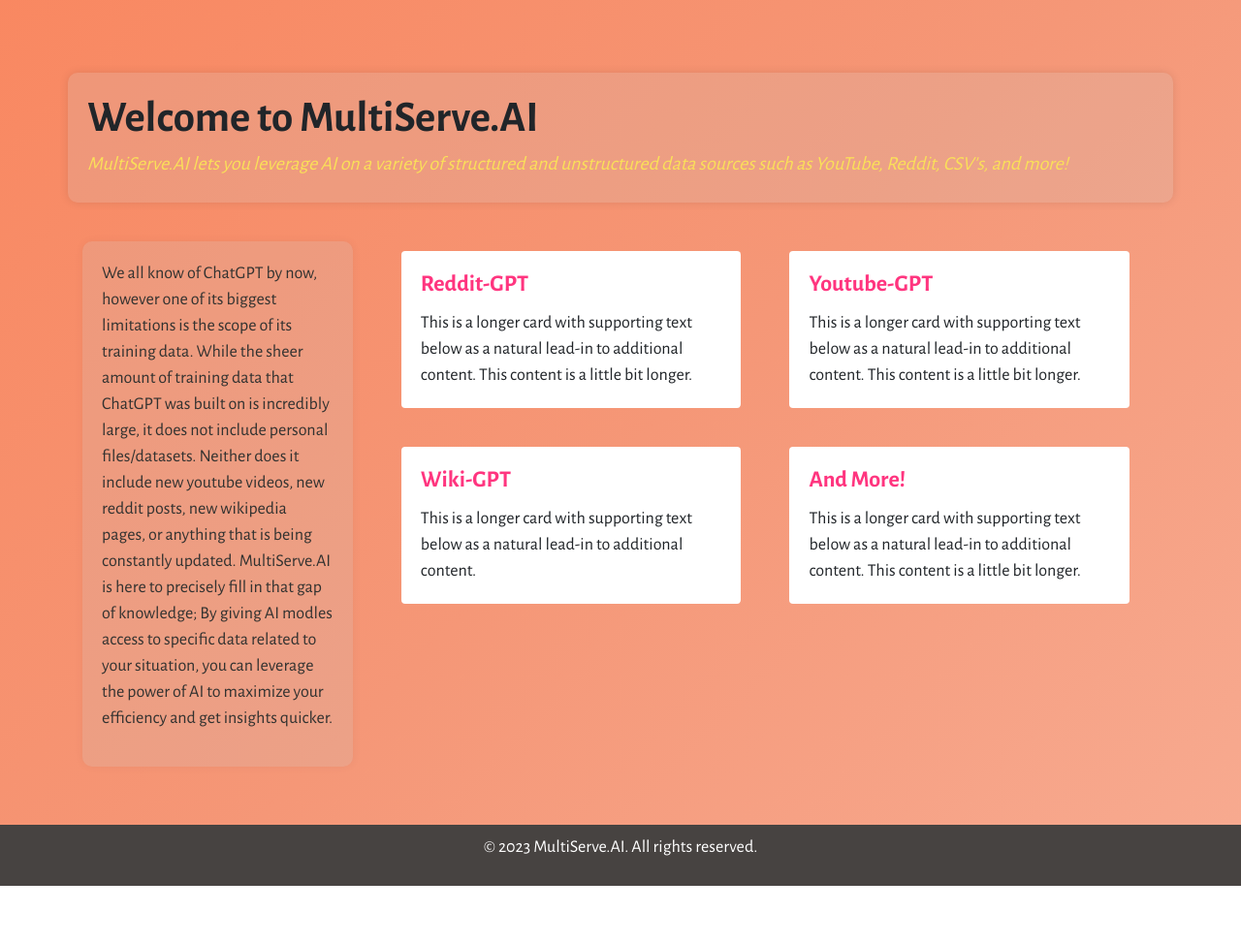
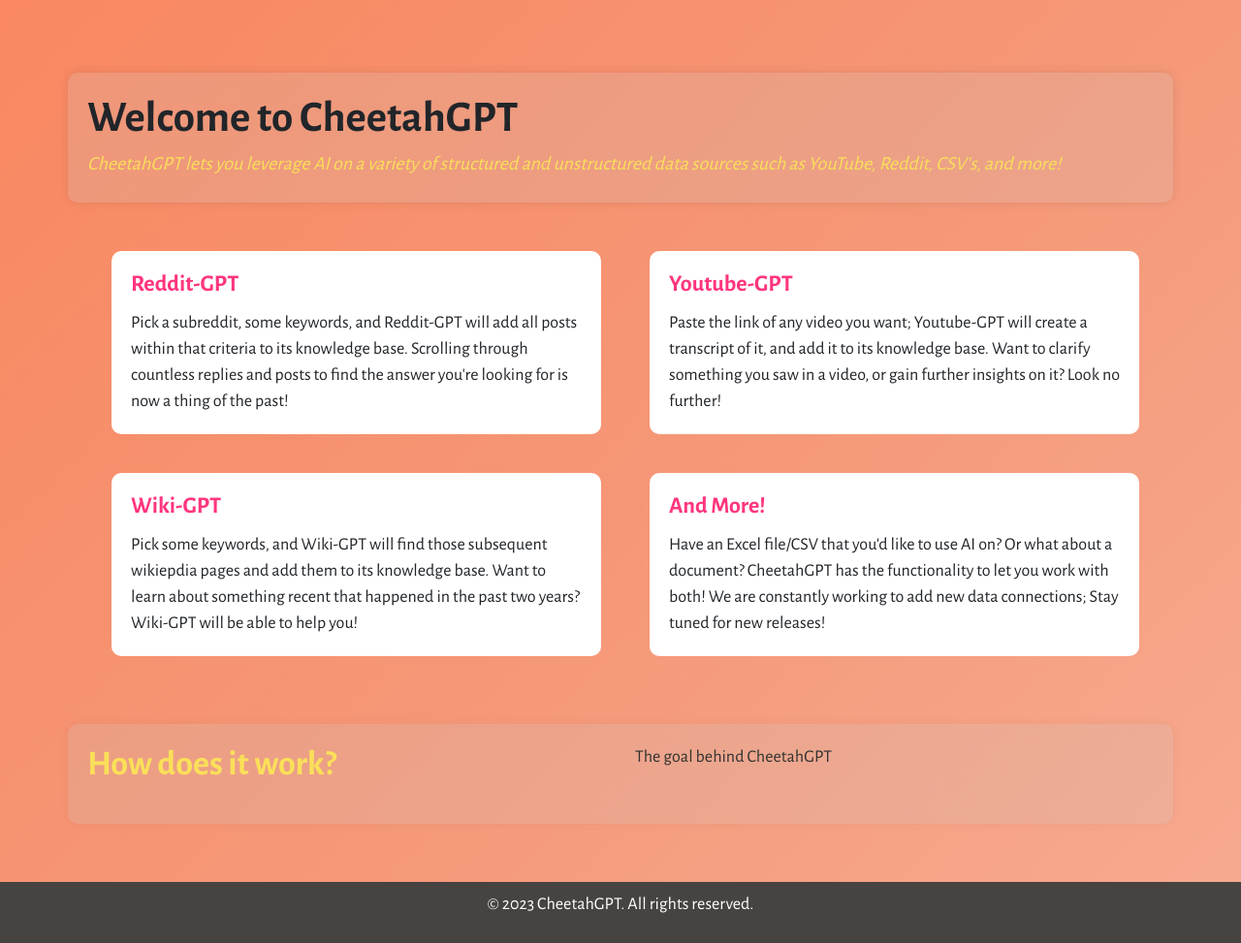
Before and after one commit to AbhroChowdhury/CheetahGPT, a Flask app: page / in a window 1280 px wide. Shown: the part 106-1079 px from the top of the page at 97% size. Before the commit the page ends 1020 px from the top, so only its background shows below. Run offline with Flask 3, Linux system fonts and the light colour scheme; some libraries are stand-ins or nearby versions.

Commit message:
major front end changes + name change to CheetahGPT

```diff
--- a/static/css/styles.css
+++ b/static/css/styles.css
@@ -124,19 +124,10 @@ p, a, li, span {
 
 .main-container {
     display: flex;
-
+    margin-bottom: 20px;
 }
 
 
-.info-container {
-    color: #323230;
-    max-width: 980px; /* Set max-width to limit container width */
-    background-color: rgba(200, 200, 200, 0.2);
-    padding: 20px;
-    border-radius: 10px;
-    box-shadow: 0 0 10px rgba(0, 0, 0, 0.05);
-    margin-right: 20px; /* Add right margin for separation */
-}
 
 .card-group {
     display: flex;
@@ -144,12 +135,12 @@ p, a, li, span {
     justify-content: flex-start;
     align-items: flex-start;
     margin-left: 20px;
-    margin-right: 20px; /* Add right margin for separation */
-    flex-wrap: wrap; /* Allow cards to wrap if needed */
+    margin-right: 10px;
+    flex-wrap: wrap;
 }
 
 .col {
-    flex: 0 0 calc(50% - 20px); /* Adjust column width and spacing */
+    flex: 0 0 calc(50% - 20px);
     margin: 10px;
 }
 
@@ -157,11 +148,13 @@ p, a, li, span {
 .card {
     margin-bottom: 20px;
     border: none;
+    border-radius: 10px;
+    transition: transform 0.3s, box-shadow 0.3s;
 }
 
-.card-img-top {
-    max-height: 200px;
-    object-fit: cover;
+.card:hover {
+    transform: scale(1.05);
+    box-shadow: 0 4px 8px rgba(0, 0, 0, 0.1);
 }
 
 
@@ -172,3 +165,24 @@ p, a, li, span {
     padding: 10px 0;
     text-align: center;
 }
+
+.how-container {
+    margin-top: 40px;
+    padding: 20px;
+    background-color: rgba(200, 200, 200, 0.2);
+    border-radius: 10px;
+    box-shadow: 0 0 10px rgba(0, 0, 0, 0.05);
+}
+
+.how-container h1 {
+    font-size: 36px;
+    font-weight: 600;
+    color: #FAE059;
+    margin-bottom: 20px;
+}
+
+.how-container p {
+    font-size: 18px;
+    line-height: 1.6;
+    color: #323230;
+}
--- a/templates/index.html
+++ b/templates/index.html
@@ -1,7 +1,7 @@
 <!DOCTYPE html>
 <html>
     <head>
-        <title>MultiServe.AI</title>
+        <title>CheetahGPT</title>
         <link rel="stylesheet" href="https://stackpath.bootstrapcdn.com/bootstrap/4.5.2/css/bootstrap.min.css">
         <link rel="stylesheet" href="{{ url_for('static', filename='css/styles.css') }}">
         <link href="https://fonts.googleapis.com/css2?family=Alegreya+Sans:wght@400;700&display=swap" rel="stylesheet">
@@ -15,7 +15,7 @@
     </div>
     <nav class="navbar navbar-expand-lg navbar-light bg-light">
         <a class="navbar-brand" href="#">
-            <img src="{{ url_for('static', filename='images/MultiServeAI-logos_white.png') }}" alt="MultiServe.AI" class="img-fluid">
+            <img src="{{ url_for('static', filename='images/MultiServeAI-logos_white.png') }}" alt="CheetahGPT" class="img-fluid">
         </a>
         <button class="navbar-toggler" type="button" data-toggle="collapse" data-target="#navbarNav" aria-controls="navbarNav" aria-expanded="false" aria-label="Toggle navigation">
             <span class="navbar-toggler-icon"></span>
@@ -45,27 +45,21 @@
     </nav>
 
     <div class="container custom-container">
-        <h1>Welcome to MultiServe.AI</h1>
-        <h5>MultiServe.AI lets you leverage AI on a variety of structured and unstructured data sources such as YouTube, Reddit, CSV's, and more!</h5>
+        <h1>Welcome to CheetahGPT</h1>
+        <h5>CheetahGPT lets you leverage AI on a variety of structured and unstructured data sources such as YouTube, Reddit, CSV's, and more!</h5>
     </div>
 
 
     <div class="container main-container">
-        <div class="container info-container">
-            <p>We all know of ChatGPT by now, however one of its biggest limitations is the scope of its training data. While the sheer amount of training data that ChatGPT was built on
-                is incredibly large, it does not include personal files/datasets. Neither does it include new youtube videos, new reddit posts, new wikipedia pages, or anything that is being constantly updated.
-                MultiServe.AI is here to precisely fill in that gap of knowledge; By giving AI modles access to specific data related to your situation, you can leverage the power of AI to maximize your efficiency
-                and get insights quicker.
-            </p>
-        </div>
-
         <div class="card-group">
             <div class="row row-cols-1 row-cols-md-2 g-4">
                 <div class="col">
                     <div class="card">
                         <div class="card-body">
                             <h4 class="card-title">Reddit-GPT</h4>
-                            <p class="card-text">This is a longer card with supporting text below as a natural lead-in to additional content. This content is a little bit longer.</p>
+                            <p class="card-text">Pick a subreddit, some keywords, and Reddit-GPT will add all posts within that criteria to its knowledge base. Scrolling through countless replies and posts
+                                to find the answer you're looking for is now a thing of the past!
+                            </p>
                         </div>
                     </div>
                 </div>
@@ -73,7 +67,9 @@
                     <div class="card">
                         <div class="card-body">
                             <h4 class="card-title">Youtube-GPT</h4>
-                            <p class="card-text">This is a longer card with supporting text below as a natural lead-in to additional content. This content is a little bit longer.</p>
+                            <p class="card-text">Paste the link of any video you want; Youtube-GPT will create a transcript of it, and add it to its knowledge base. Want to clarify something you saw
+                                in a video, or gain further insights on it? Look no further!
+                            </p>
                         </div>
                     </div>
                 </div>
@@ -81,7 +77,9 @@
                     <div class="card">
                         <div class="card-body">
                             <h4 class="card-title">Wiki-GPT</h4>
-                            <p class="card-text">This is a longer card with supporting text below as a natural lead-in to additional content.</p>
+                            <p class="card-text">Pick some keywords, and Wiki-GPT will find those subsequent wikiepdia pages and add them to its knowledge base. Want to learn about something recent that
+                                happened in the past two years? Wiki-GPT will be able to help you!
+                            </p>
                         </div>
                     </div>
                 </div>
@@ -89,20 +87,33 @@
                     <div class="card">
                         <div class="card-body">
                             <h4 class="card-title">And More!</h4>
-                            <p class="card-text">This is a longer card with supporting text below as a natural lead-in to additional content. This content is a little bit longer.</p>
+                            <p class="card-text">Have an Excel file/CSV that you'd like to use AI on? Or what about a document? CheetahGPT has the functionality to let you work with both! We are constantly
+                                working to add new data connections; Stay tuned for new releases!
+                            </p>
                         </div>
                     </div>
                 </div>
             </div>
         </div>
+    </div>
 
+    <div class="container how-container">
+        <div class="row">
+            <div class="col-md-6">
+                <h1>How does it work?</h1>
+            </div>
+            <div class="col-md-6">
+                <p>The goal behind CheetahGPT</p>
+            </div>
+        </div>
     </div>
+
 
 </body>
 
 <footer class="footer">
     <div class="container">
-        <p>&copy; 2023 MultiServe.AI. All rights reserved.</p>
+        <p>&copy; 2023 CheetahGPT. All rights reserved.</p>
     </div>
 </footer>
 </div>
```
